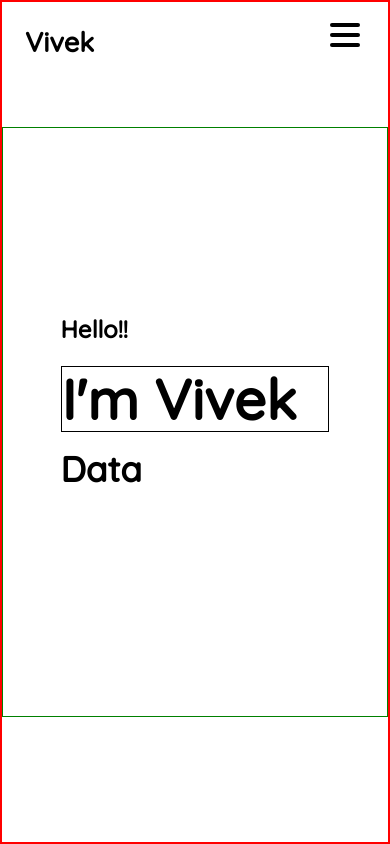
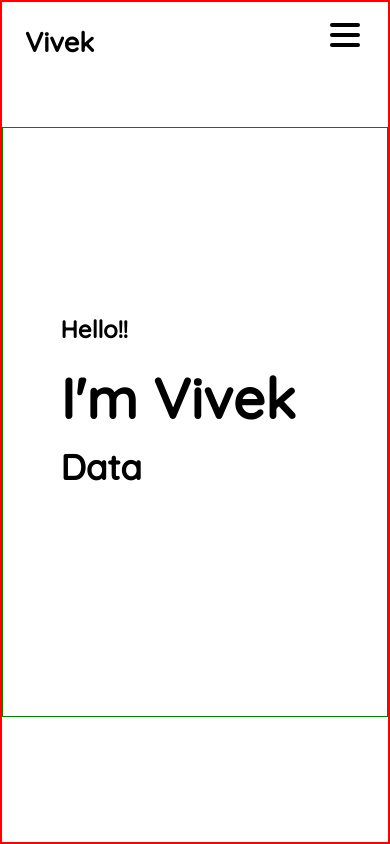
Before and after one commit to jaishankar02/tryp, a plain HTML site: page index.html in a window 390 px wide. Shown: the top 844 px of the page. Drawn offline with Linux system fonts and the light colour scheme.

Commit message:
removed the border from I'm vivek text

```diff
--- a/css/index.css
+++ b/css/index.css
@@ -267,7 +267,7 @@
 }
 .introDes h1{
     font-size: 3.5rem;
-    border: 1px solid black;
+    /* border: 1px solid black; */
     display: inline-block;
     margin-bottom: 5px;
     color:transparent;
```
